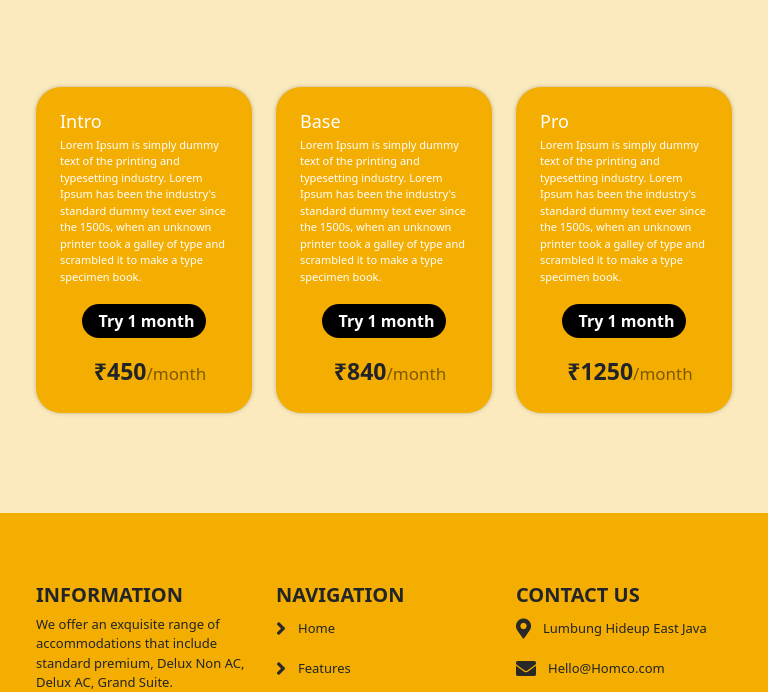
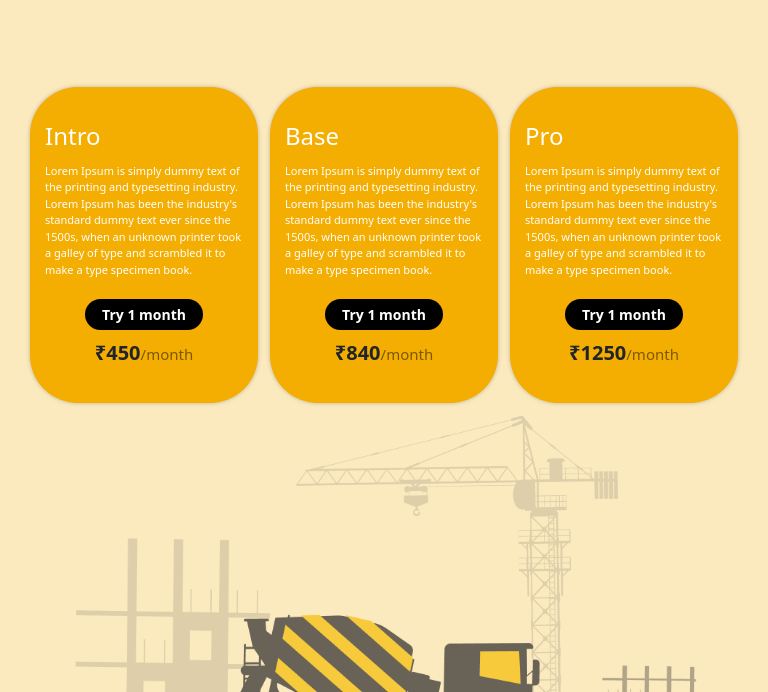
Before and after one commit to sighachandra/bonder, a plain HTML site: page subpack.html in a window 768 px wide. Shown: the part 84-776 px from the top of the page. Drawn offline with Linux system fonts and the light colour scheme.

Commit message:
subpack page edited

```diff
--- a/assets/css/subpack.css
+++ b/assets/css/subpack.css
@@ -46,13 +46,56 @@
 .padd-contt1{
     padding: 35px 35px 60px 35px;
 }
+.lastimgtab{
+    display: none;
+}
 @media (min-width: 768px) and (max-width: 991.98px){
     .try1-m{
         display: flex;
         flex-direction: column;
     }
+    .lastimgtab{
+        display: block;
+    }
+    .lastimgtab img{
+        width: 100%;
+    }
+    .packpaddg{
+        padding-left: 0px;
+        padding-right: 0px;
+    }
+    .accontWidth1{
+        width: 95%;
+    }
+    .padd-contt1{
+        padding: 35px 15px 35px 15px;
+    }
+    .cc-pp {
+        font-size: 11px;
+    }
+    .try{
+        padding-top: 8px;
+    }
+    .try span{
+        font-size: 14px;
+    }
+    .try1{
+        padding-top: 12px;
+    }
+    .s-pack{
+        font-size: 20px;
+    }
+    .s-month{
+        font-size: 15px;
+    }
+    .c-white h3{
+        font-size: 24px;
+    }
+    .ppfortabpack{
+        margin-bottom: 20px;
+    }
 }
-@media (max-width: 768px){
+@media (max-width: 767px){
 .accontWidth1{
     width: 100%;
     margin-bottom: 30px;
@@ -91,4 +134,7 @@
 .content-ll-pack{
     margin-top: 0px;
 }
+.lastimgtab{
+    display: none;
 }
+}
--- a/subpack.html
+++ b/subpack.html
@@ -59,8 +59,8 @@
        <!-- Begining of the content section -->
        <div class="container-fluid">
            <div class="container">
-            <div class="row r1cc">
-                <div class="col-md-4 acc-cnt-arr">
+            <div class="row r1cc ppfortabpack">
+                <div class="col-md-4 acc-cnt-arr packpaddg">
                     <div class="accontWidth1">
                       <div class="padd-contt1">
                         <div class="c-white">
@@ -80,7 +80,7 @@
                       </div>
                     </div>
                   </div>
-                <div class="col-md-4 acc-cnt-arr">
+                <div class="col-md-4 acc-cnt-arr packpaddg">
                     <div class="accontWidth1">
                         <div class="padd-contt1">
                           <div class="c-white">
@@ -100,7 +100,7 @@
                         </div>
                       </div>
                 </div>
-                <div class="col-md-4 acc-cnt-arr">
+                <div class="col-md-4 acc-cnt-arr packpaddg">
                     <div class="accontWidth1">
                         <div class="padd-contt1">
                           <div class="c-white">
@@ -120,6 +120,9 @@
                         </div>
                       </div>
                 </div>
+                <div class="lastimgtab">
+                  <img class=""src="assets/images/BG 03.png"alt=""/>
+               </div>
             </div>
            </div>
        </div>
```
